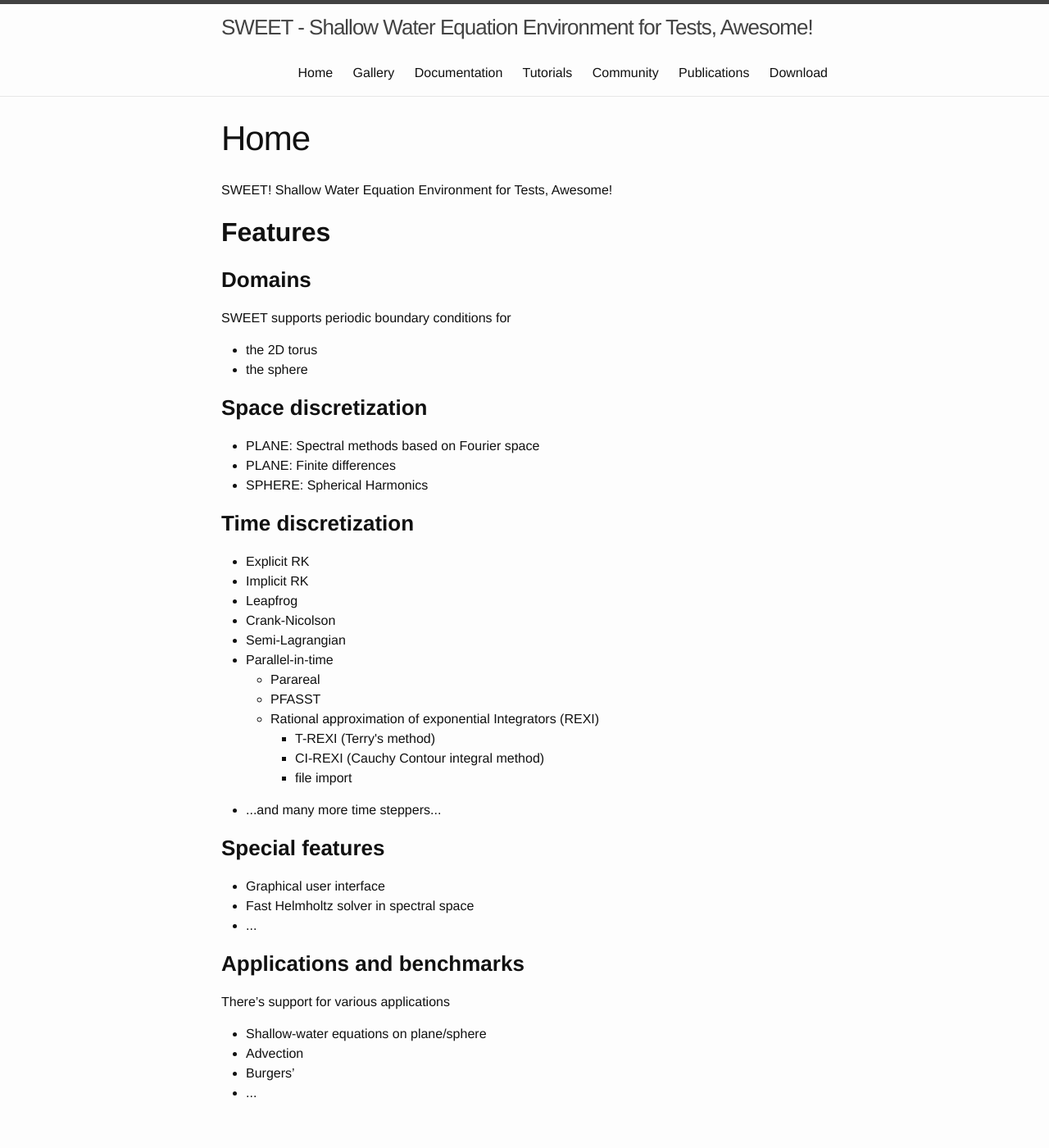
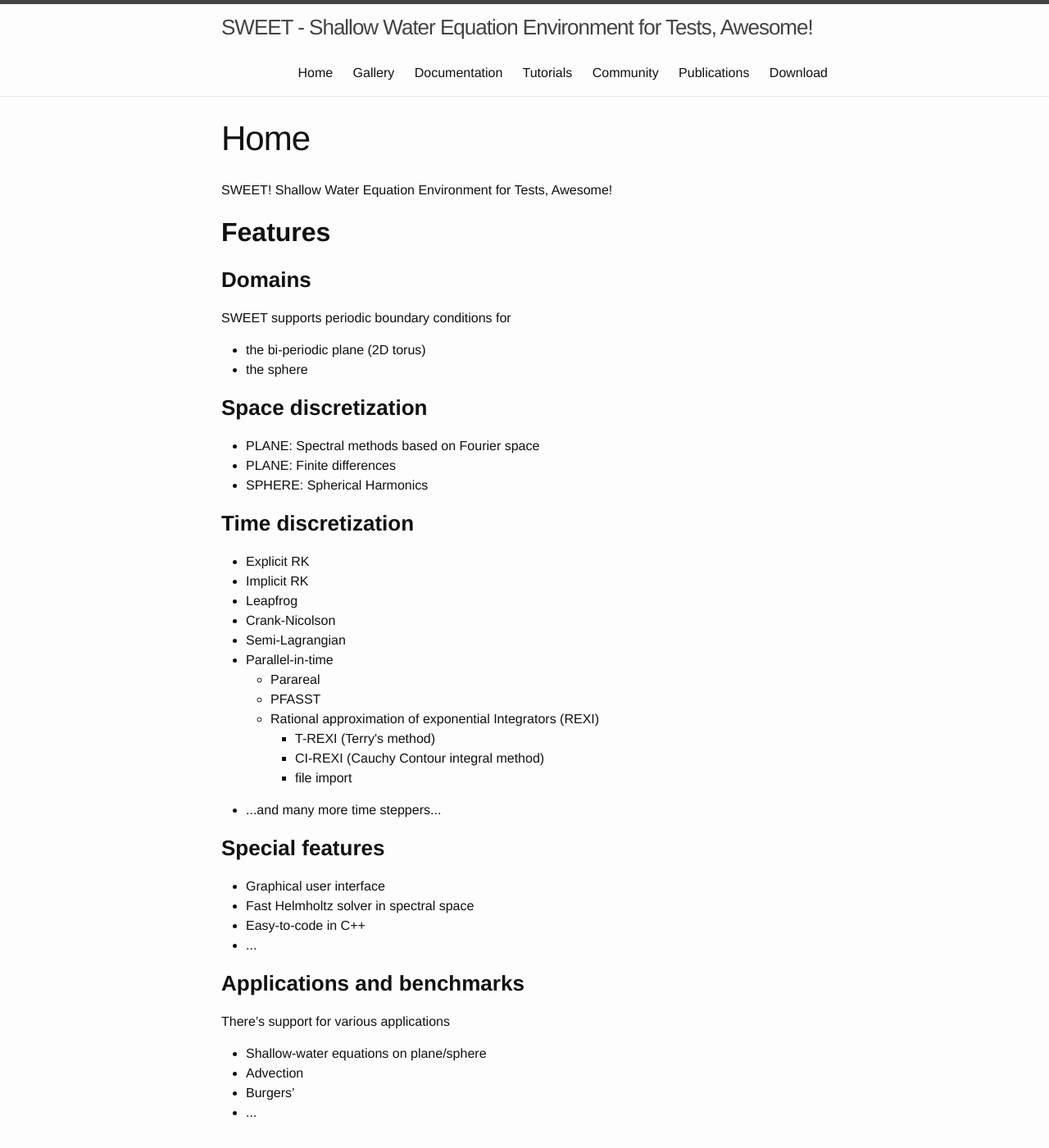
Before and after one commit to schreiberx/sweetsite, a Jekyll site: the page built from index.md, in a window 1280 px wide and 1400 px high. Shown: the whole window at 82% size. Built offline with Jekyll 4.4.1, drawn with Linux system fonts in a browser that asks for light colours.

Commit message:
updated home

```diff
--- a/index.md
+++ b/index.md
@@ -11,7 +11,7 @@ SWEET! Shallow Water Equation Environment for Tests, Awesome!
 <h3>Domains</h3>
 SWEET supports periodic boundary conditions for
 <ul>
-  <li>the 2D torus</li>
+  <li>the bi-periodic plane (2D torus)</li>
   <li>the sphere</li>
 </ul>
 
@@ -49,6 +49,7 @@ SWEET supports periodic boundary conditions for
 <ul>
   <li>Graphical user interface</li>
   <li>Fast Helmholtz solver in spectral space</li>
+  <li>Easy-to-code in C++</li>
   <li>...</li>
 </ul>
 
```
